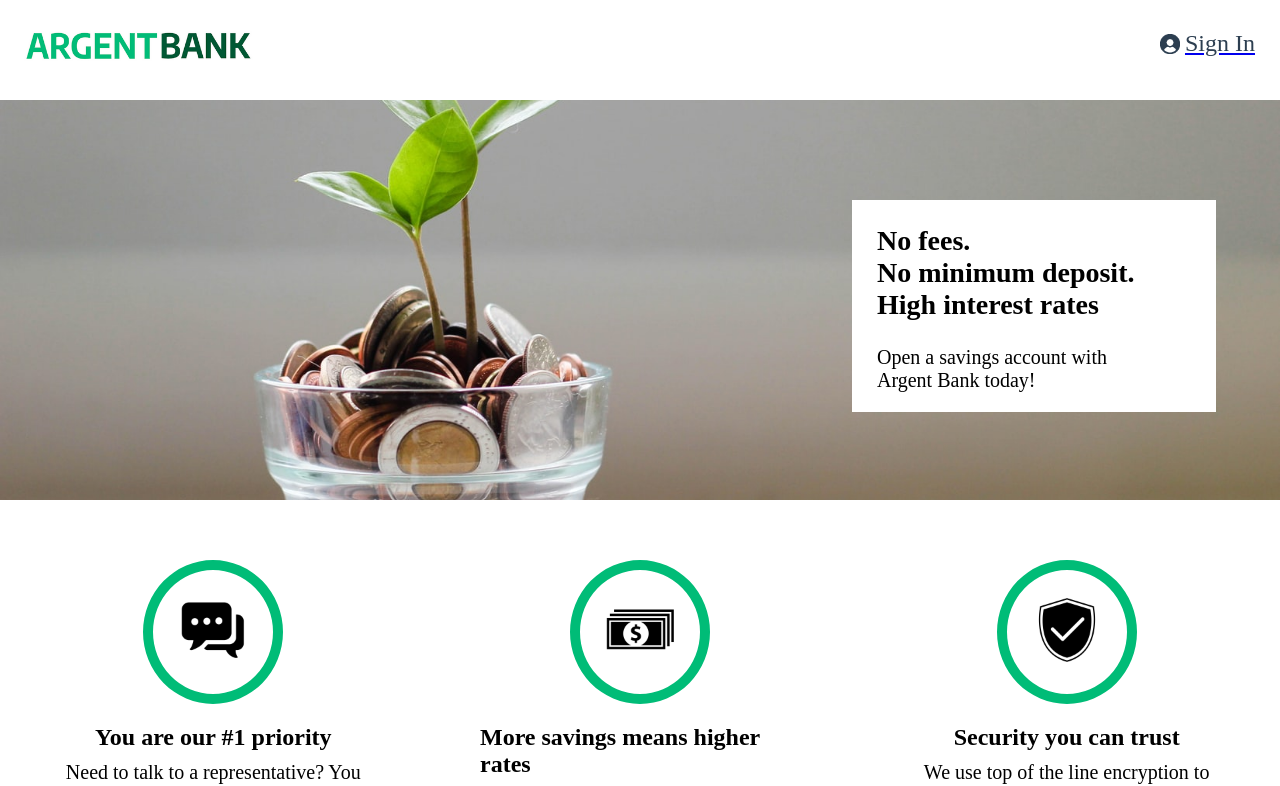
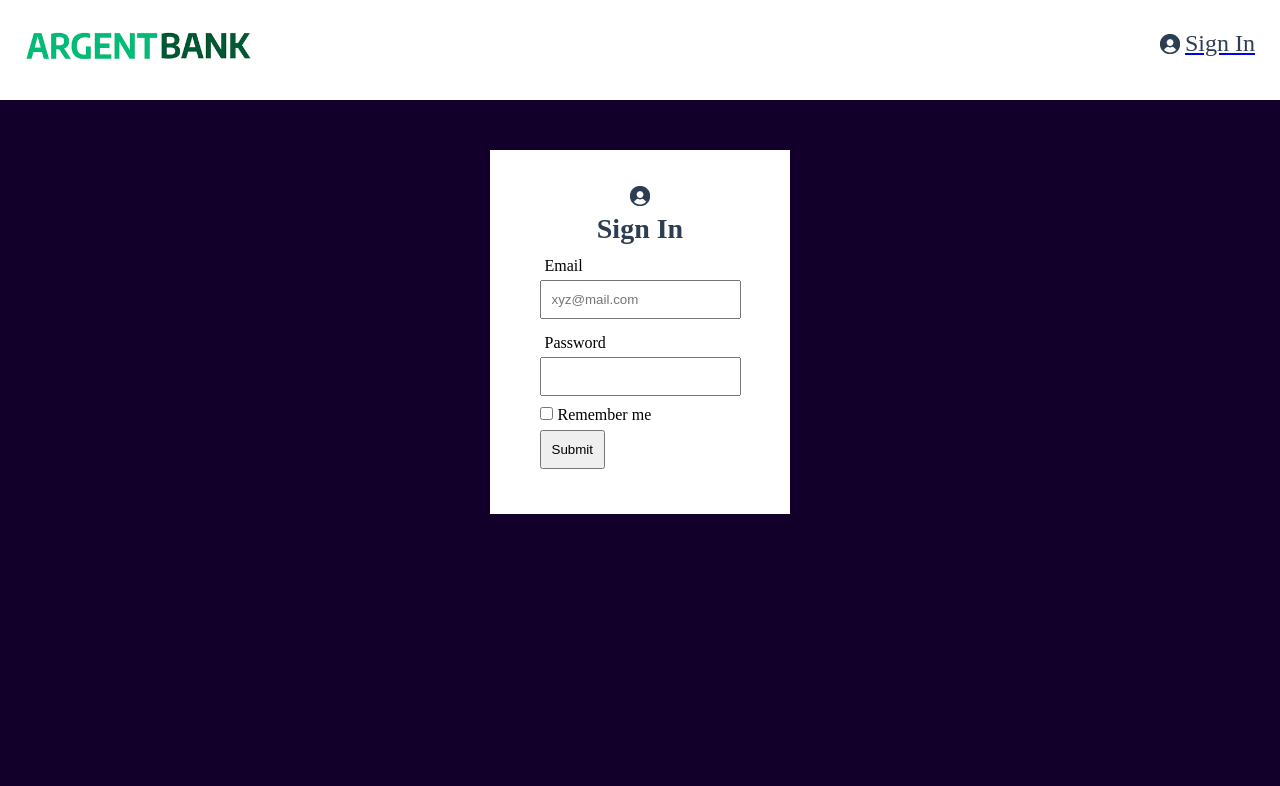
Before and after one commit to Squal94/Khadir_Lounis_Projet_13_112022, a React (Create React App) app in the folder remede_agency/: page / in a window 1280 px wide. Shown: the top 786 px of the page. Built offline with nearby package versions, Linux system fonts and the light colour scheme.

Commit message:
fin du composant signIn

```diff
--- a/remede_agency/src/App.js
+++ b/remede_agency/src/App.js
@@ -2,9 +2,10 @@ import React from "react";
 // import { useEffect } from "react";
 // import axios from "axios";
 import { BrowserRouter, Routes, Route } from "react-router-dom";
-import Home from "./Pages/Home";
+// import Home from "./Pages/Home";
 import D404 from "./Pages/D404";
 import "./Styles/index.scss";
+import SignIn from "./Pages/SignIn";
 
 // import { useDispatch, useSelector } from "react-redux";
 
@@ -19,7 +20,7 @@ const App = () => {
   return (
     <BrowserRouter>
       <Routes>
-        <Route path="/" element={<Home />} />
+        <Route path="/" element={<SignIn />} />
         {/* <Route path="/user/:id/:extens" element={<Profile />} /> */}
         <Route path="*" element={<D404 />} />
       </Routes>
--- /dev/null
+++ b/remede_agency/src/Components/SignForm.js
@@ -0,0 +1,38 @@
+import React from "react";
+import userPic from "./../Assets/IconSign.png";
+
+const SignForm = () => {
+  function handleConnect() {}
+  return (
+    <div className="formContainer">
+      <img className="formContainer--pic" src={userPic} alt="Icon user" />
+      <h1 className="formContainer--title">Sign In</h1>
+      <form
+        onSubmit={(e) => {
+          handleConnect(e);
+        }}
+      >
+        <div className="formContainer__email">
+          <label className="inputTexte">Email</label>
+          <input type="text" id="username" placeholder="xyz@mail.com" />
+        </div>
+        <div className="formContainer__password">
+          <label className="inputTexte">Password</label>
+          <input type="password" id="password" />
+        </div>
+        <div className="formContainer__remember">
+          <input type="checkbox" id="remember-me" />
+          <label className="inputCheckbox">Remember me</label>
+        </div>
+
+        <input
+          type="submit"
+          className="formContainer__submit"
+          //   value="Sign-in"
+        />
+      </form>
+    </div>
+  );
+};
+
+export default SignForm;
--- /dev/null
+++ b/remede_agency/src/Pages/SignIn.js
@@ -0,0 +1,18 @@
+import React from "react";
+import Footer from "../Components/Footer";
+import Nav from "../Components/Nav";
+import SignForm from "../Components/SignForm";
+
+const SignIn = () => {
+  return (
+    <div>
+      <Nav />
+      <main className="mainForm">
+        <SignForm />
+      </main>
+      <Footer />
+    </div>
+  );
+};
+
+export default SignIn;
--- /dev/null
+++ b/remede_agency/src/Styles/Components/_mainForm.scss
@@ -0,0 +1,40 @@
+.mainForm {
+  width: 100%;
+  height: 800px;
+  background-color: #12002bff;
+  display: flex;
+  justify-content: center;
+}
+
+.formContainer {
+  margin-top: 50px;
+  padding: 32px;
+  background-color: white;
+  width: 236px;
+  height: 300px;
+  display: flex;
+  flex-flow: column nowrap;
+  justify-content: space-around;
+  align-items: center;
+  &--pic {
+    width: 20px;
+  }
+  &--title {
+    font-size: 28px;
+    color: #2c3e50ff;
+  }
+}
+
+.inputTexte {
+  display: block;
+  margin: 5px;
+}
+
+.inputCheckbox {
+  margin-left: 5px;
+}
+
+input {
+  padding: 10px;
+  margin-bottom: 10px;
+}
--- a/remede_agency/src/Styles/index.scss
+++ b/remede_agency/src/Styles/index.scss
@@ -2,4 +2,5 @@
 @import "./Components/nav";
 @import "./Components/banner";
 @import "./Components/feature";
+@import "./Components/mainForm";
 @import "./Components/footer";
```
Also changed, not shown: remede_agency/src/Pages/Sign-in.js (deleted).
